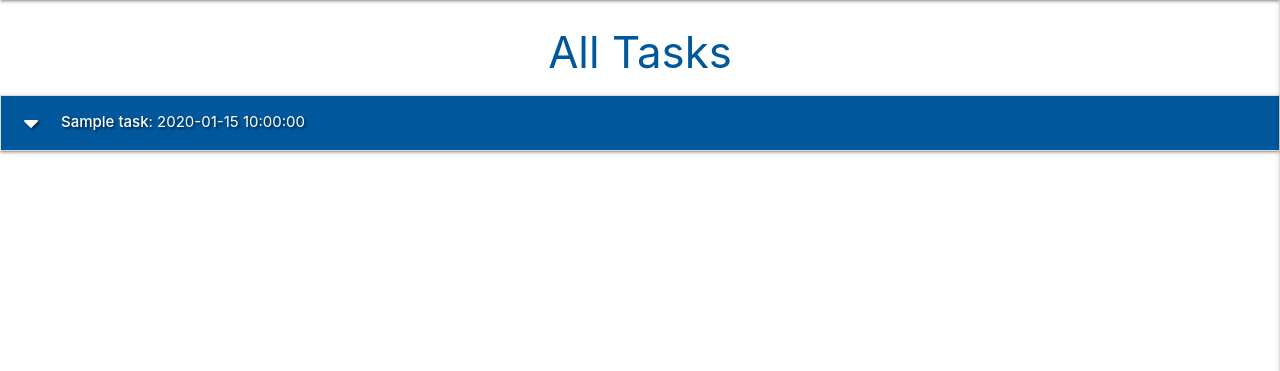
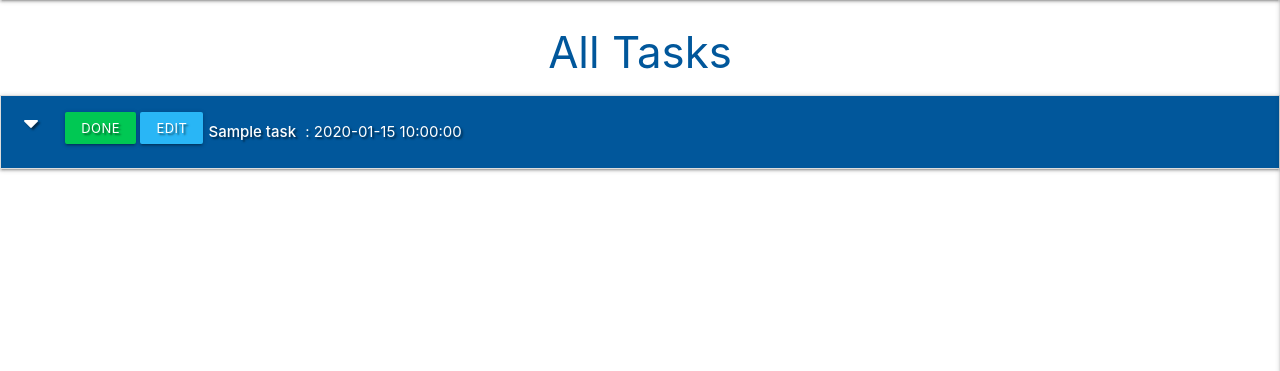
Before and after one commit to danielboots/flask-app, a Flask app: page / in a window 1280 px wide. Shown: the part 64-435 px from the top of the page. Run offline with Flask 2, Linux system fonts and the light colour scheme; a database or web service that is not in the repository returns one stand-in record (values such as "Sample title"); some libraries are stand-ins or nearby versions.

Commit message:
add task edit and done buttons

```diff
--- a/static/css/style.css
+++ b/static/css/style.css
@@ -5,3 +5,8 @@
 .flashes h4 {
     line-height: 2;
 }
+
+.collapsible-header .col strong {
+    margin: 5px;
+    line-height: 42px;
+}
--- a/templates/tasks.html
+++ b/templates/tasks.html
@@ -6,17 +6,23 @@
         {% for task in tasks %}
         <li>
             <div class="collapsible-header white-text light-blue darken-4 text-shadow">
+                <div class="col s3">
                     <i class="fas fa-caret-down"></i>
+                    <a href="" class="btn-small green accent-4">Done</a>
+                    <a href="" class="btn-small light-blue lighten-1">Edit</a>
+                </div>
+                <div class="col s9">
                     <strong>{{ task.task_name }}</strong> : {{ task.due_date }}
                     {% if task.is_urgent == "on" %}
                         <i class="fas fa-exclamation-circle light-blue-text text-lighten-2 tooltipped"
                             data-position="right" data-tooltip="URGENT!"></i>
                     {% endif %}
                 </div>
+            </div>
             <div class="collapsible-body">
                 <strong>{{ task.category_name }}</strong>
                 <p>{{ task.task_description }}</p>
-                <p><em>by: {{task.created_by}}</em></p>
+                <p><em>by: {{ task.created_by }}</em></p>
             </div>
         </li>
         {% endfor %}
```
Lines whose indentation alone changed are shown as unchanged.
